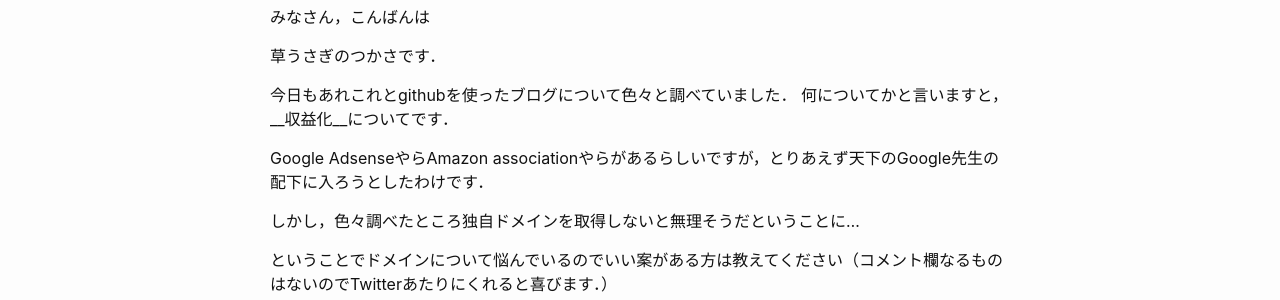
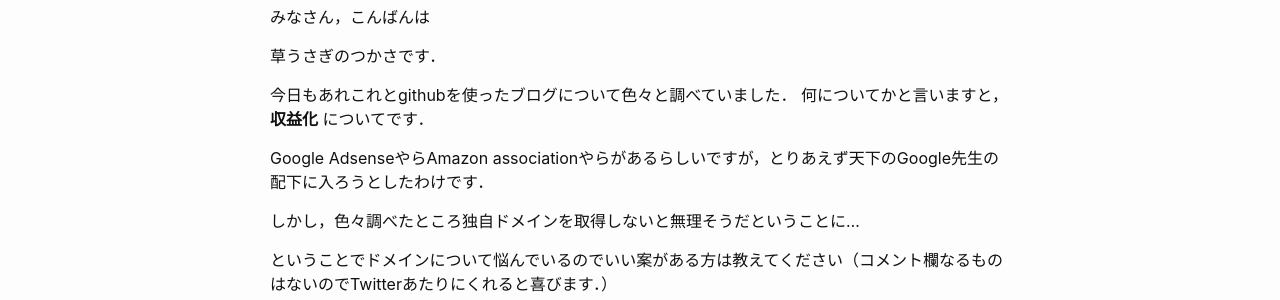
Before and after one commit to Kusausagi-Tsukasa/Kusausagi-Tsukasa.github.io, a Jekyll site: the page built from _posts/2021-10-15-独自ドメインを取得したい.md, in a window 1280 px wide. Shown: the part 201-501 px from the top of the page. Built offline with Jekyll 4.4.1, drawn with Linux system fonts in a browser that asks for light colours; our own code applies the rules of GitHub Pages for plain Markdown files.

```diff
--- a/_posts/2021-10-15-独自ドメインを取得したい.md
+++ b/_posts/2021-10-15-独自ドメインを取得したい.md
@@ -3,7 +3,7 @@
 草うさぎのつかさです．
 
 今日もあれこれとgithubを使ったブログについて色々と調べていました．
-何についてかと言いますと，__収益化__についてです．
+何についてかと言いますと，__収益化__ についてです．
 
 Google AdsenseやらAmazon associationやらがあるらしいですが，とりあえず天下のGoogle先生の配下に入ろうとしたわけです．
 
```
